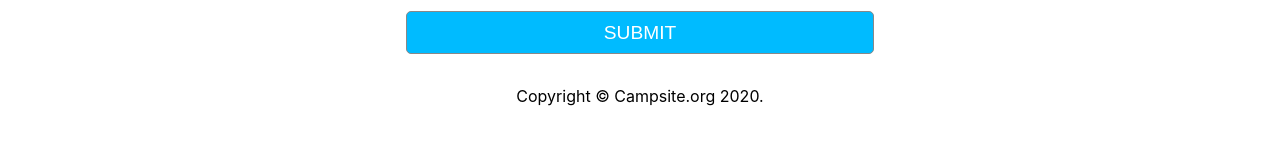
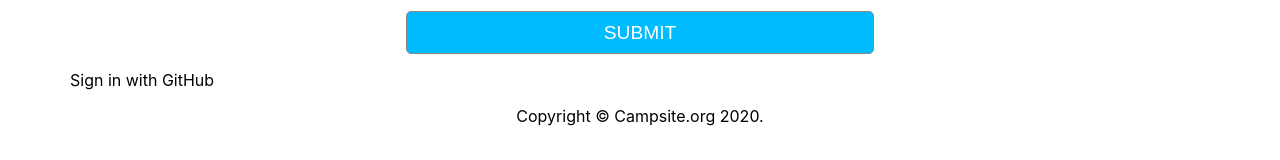
Before and after one commit to dnielsen/campsite-ui, a React (Create React App) app: page /auth/sign-in in a window 1280 px wide. Shown: the part 470-630 px from the top of the page. Built offline with nearby package versions, Linux system fonts and the light colour scheme; no server answers; what zipkin, zipkin-transport-http would draw is missing.

Commit message:
Add github sign in link, fix edit event state issues

```diff
--- a/src/hooks/useEditEventFormProps.ts
+++ b/src/hooks/useEditEventFormProps.ts
@@ -11,6 +11,7 @@ import { authFetch } from "../common/fetch";
 import { useDispatch, useSelector } from "react-redux";
 import { RootState } from "../store";
 import { editEventById, getEventById } from "../store/event/eventActions";
+import { useEffect } from "react";
 
 interface Props {
   id: string;
@@ -24,7 +25,9 @@ export default function useEditEventFormProps(
 
   const { data: event } = useSelector((state: RootState) => state.event);
 
-  if (event?.id !== props.id) dispatch(getEventById(props.id));
+  useEffect(() => {
+    if (event?.id !== props.id) dispatch(getEventById(props.id));
+  }, [dispatch, event?.id, props.id]);
 
   async function onSubmit(input: FormEventInput) {
     // The dates must be of type Date for the backend, however,
--- a/src/pages/SignIn.tsx
+++ b/src/pages/SignIn.tsx
@@ -4,6 +4,9 @@ import SignInForm from "./signIn/SignInForm";
 import { useSelector } from "react-redux";
 import { RootState } from "../store";
 import { useHistory } from "react-router-dom";
+
+const CLIENT_ID = "df486625c9c9cce6ccd7";
+const REDIRECT_URI = "http://localhost:2222/sign-in/github";
 
 function SignIn() {
   const history = useHistory();
@@ -14,6 +17,11 @@ function SignIn() {
     <div>
       <StyledH2>Sign in</StyledH2>
       <SignInForm />
+      <a
+        href={`https://github.com/login/oauth/authorize?client_id=${CLIENT_ID}&redirect_uri=${REDIRECT_URI}`}
+      >
+        Sign in with GitHub
+      </a>
     </div>
   );
 }
--- a/src/store/auth/authReducer.ts
+++ b/src/store/auth/authReducer.ts
@@ -32,7 +32,12 @@ export default function authReducer(
         data: { ...state.data, token: action.payload.data },
       };
     case AuthActionType.FETCH_TOKEN_FAILURE:
-      return { ...state, loading: false, error: action.payload.error };
+      return {
+        ...state,
+        data: null,
+        loading: false,
+        error: action.payload.error,
+      };
     case AuthActionType.RESET_AUTH:
       return initialState;
     default:
```
